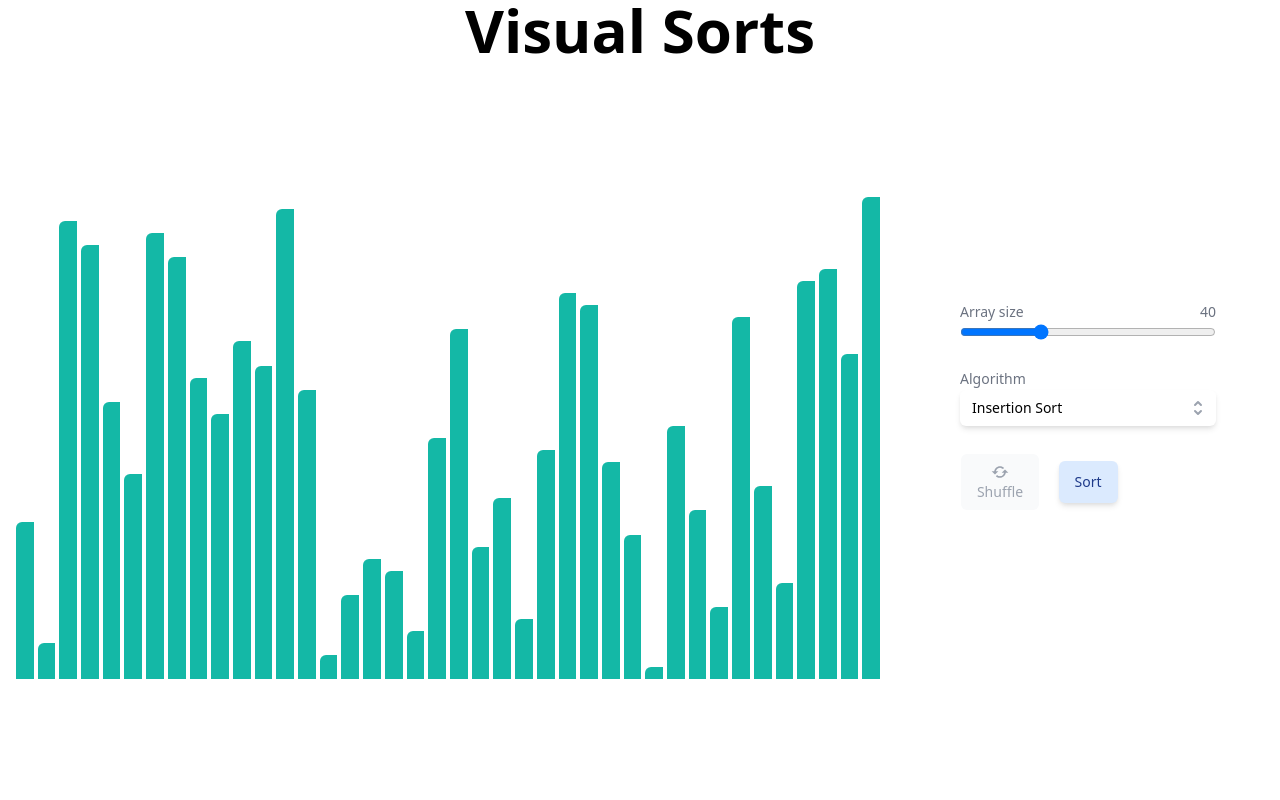
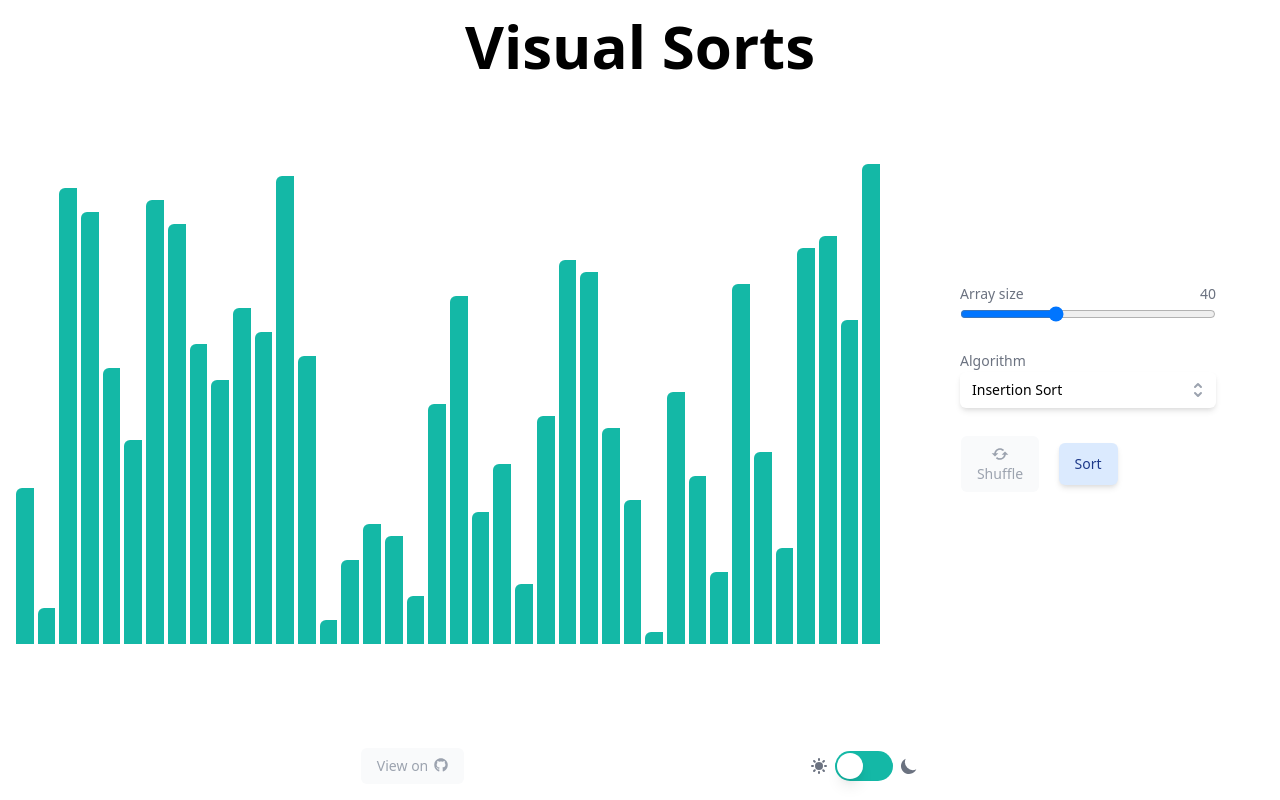
Before and after one commit to Talha-Ak/visual-sorts, a React (Create React App) app: page / in a window 1280 px wide. Built offline with nearby package versions, Linux system fonts and the light colour scheme.

Commit message:
Add dark mode + link to repo

```diff
--- a/package.json
+++ b/package.json
@@ -19,6 +19,7 @@
     "react-dom": "^17.0.2",
     "react-icons": "^4.2.0",
     "react-scripts": "4.0.3",
+    "source-map-explorer": "^2.5.2",
     "tailwindcss": "npm:@tailwindcss/postcss7-compat@^2.1.2",
     "tslib": "^2.2.0",
     "typescript": "^4.2.4",
@@ -30,6 +31,7 @@
     "serve": "serve -s build",
     "predeploy": "npm run build",
     "deploy": "gh-pages -d build",
+    "analyse": "source-map-explorer 'build/static/js/*.js'",
     "test": "craco test",
     "eject": "react-scripts eject",
     "lint": "eslint \"./src/**/*.{ts,tsx}\""
--- a/src/App.tsx
+++ b/src/App.tsx
@@ -1,13 +1,18 @@
 import Controls from './components/Controls';
+import NightModeToggle from './components/NightModeToggle';
 import Visualiser from './components/Visualiser';
 import sortingAlgorithms, { AnimationStep, generateArray } from './sorts/algorithms';
+import { FaGithub } from 'react-icons/fa';
+import { HiSun, HiMoon } from 'react-icons/hi';
 import { useEffect, useState, useRef } from 'react';
+import ControlButton from 'components/ControlButton';
 
 const App = () => {
 
   const [sortArray, setSortArray] = useState(() => generateArray(40));
   const [selectedSortIdx, setSelectedSortIdx] = useState(0);
   const [active, setActive] = useState(false);
+  const [isDarkMode, setIsDarkMode] = useState(document.documentElement.classList.contains('dark'));
   const activeRef = useRef(active);
   activeRef.current = active;
 
@@ -20,6 +25,15 @@ const App = () => {
     }
   }, [active]);
 
+  useEffect(() => {
+    localStorage.setItem('isDarkTheme', isDarkMode.toString());
+    if (isDarkMode) {
+      document.documentElement.classList.add('dark');
+    } else {
+      document.documentElement.classList.remove('dark');
+    }
+  }, [isDarkMode]);
+
   const startSort = () => {
     const animations = sortingAlgorithms[selectedSortIdx].sort(sortArray.slice());
     const bars = document.getElementsByClassName('visual-bars')[0].children;
@@ -29,7 +43,10 @@ const App = () => {
 
   const animateSort = (anim: AnimationStep[], idx: number, bars: HTMLCollection, delay: number) => {
     const prevBars = anim[idx - 1]?.indicies;
-    prevBars?.forEach(bar => bars[bar].classList.replace('bg-red-500', 'bg-teal-500'));
+    prevBars?.forEach(bar => {
+      bars[bar].classList.remove('bg-red-500', 'dark:bg-red-700');
+      bars[bar].classList.add('bg-teal-500', 'dark:bg-teal-600');
+    });
 
     const currBar1 = bars[anim[idx].indicies[0]] as HTMLElement;
     const currBar2 = bars[anim[idx].indicies[1]] as HTMLElement;
@@ -37,12 +54,16 @@ const App = () => {
     if (activeRef.current) {
       switch (anim[idx].type) {
         case 'compare':
-          currBar1.classList.replace('bg-teal-500', 'bg-red-500');
-          currBar2.classList.replace('bg-teal-500', 'bg-red-500');
+          [currBar1, currBar2].forEach(bar => {
+            bar.classList.remove('bg-teal-500', 'dark:bg-teal-600');
+            bar.classList.add('bg-red-500', 'dark:bg-red-700');
+          });
           break;
         case 'swap':
-          currBar1.classList.replace('bg-teal-500', 'bg-red-500');
-          currBar2.classList.replace('bg-teal-500', 'bg-red-500');
+          [currBar1, currBar2].forEach(bar => {
+            bar.classList.remove('bg-teal-500', 'dark:bg-teal-600');
+            bar.classList.add('bg-red-500', 'dark:bg-red-700');
+          });
           [currBar1.style.height, currBar2.style.height] = [currBar2.style.height, currBar1.style.height];
           break;
         case 'end':
@@ -55,17 +76,19 @@ const App = () => {
       setTimeout(() => animateSort(anim, idx, bars, delay), delay);
 
     } else {
-      currBar1.classList.replace('bg-red-500', 'bg-teal-500');
-      currBar2.classList.replace('bg-red-500', 'bg-teal-500');
+      [currBar1, currBar2].forEach(bar => {
+        bar.classList.remove('bg-red-500', 'dark:bg-red-700');
+        bar.classList.add('bg-teal-500', 'dark:bg-teal-600');
+      });
     }
   };
 
   return (
-    <div className='h-screen max-w-screen-2xl mx-auto flex flex-col gap-16 md:gap-4'>
-      <h1 className='font-sans font-black text-center text-4xl md:text-6xl'>Visual Sorts</h1>
-      <div className="flex-grow gap-y-5 md:grid md:grid-cols-10 items-center">
+    <div className='h-screen max-w-screen-2xl mx-auto flex flex-col gap-8 md:gap-0'>
+      <h1 className='mt-4 font-sans font-black text-center text-4xl md:text-6xl dark:text-trueGray-200 transition-colors duration-150'>Visual Sorts</h1>
+      <div className='flex-grow gap-y-5 md:grid md:grid-cols-10 items-center'>
         <Visualiser sortArray={sortArray} />
-        <div className='my-8 md:mt-0 md:col-span-4 lg:col-span-3 flex flex-col items-center gap-y-5 mx-4'>
+        <div className='my-8 md:m-0 md:col-span-4 lg:col-span-3 flex flex-col items-center gap-y-5 mx-4'>
           <Controls
             isRunning={active}
             sortNames={sortingAlgorithms.map(sort => sort.name)}
@@ -82,6 +105,17 @@ const App = () => {
           />
         </div>
       </div>
+        <div className='p-4 flex items-center justify-evenly text-gray-500 dark:text-gray-400'>
+          <ControlButton handleClick={() => window.location.href = 'https://github.com/Talha-Ak/visual-sorts'}>
+            View on
+            <FaGithub className='ml-1.5 mb-1 inline'/>
+          </ControlButton>
+          <div className='flex items-center justify-center space-x-1.5'>
+            <HiSun className='inline w-5 h-5' />
+            <NightModeToggle isNightMode={isDarkMode} handleToggle={setIsDarkMode}/>
+            <HiMoon className='inline w-5 h-5' />
+          </div>
+        </div>
     </div>
   );
 };
--- /dev/null
+++ b/src/components/ControlButton.tsx
@@ -0,0 +1,20 @@
+import React, { PropsWithChildren } from 'react';
+
+interface Props {
+  handleClick: () => void;
+}
+
+const ControlButton = React.forwardRef<HTMLButtonElement, PropsWithChildren<Props>>(({handleClick, children}, ref) => (
+    <button
+      ref={ref}
+      onClick={handleClick}
+      type='button'
+      className='h-full px-4 py-2 text-sm font-medium text-gray-400 bg-gray-50 dark:bg-trueGray-800 hover:bg-gray-100 dark:hover:bg-trueGray-700 active:bg-gray-200 dark:active:bg-trueGray-600 transition-colors duration-150 rounded-md focus:outline-none focus-visible:ring-2 focus-visible:ring-blue-500'
+    >
+      {children}
+    </button>
+));
+
+ControlButton.displayName = 'ControlButton';
+
+export default ControlButton;
--- a/src/components/Controls.tsx
+++ b/src/components/Controls.tsx
@@ -2,6 +2,7 @@ import SortListbox from './SortListbox';
 import { BiReset, BiRefresh } from 'react-icons/bi';
 import { Transition } from '@headlessui/react';
 import { Fragment } from 'react';
+import ControlButton from './ControlButton';
 
 interface Props {
   isRunning: boolean;
@@ -28,14 +29,14 @@ const Controls = ({
 }: Props) => (
   <>
     <div className='w-64'>
-      <div className='flex justify-between text-sm font-medium text-gray-500'>
+      <div className='text-sm font-medium text-gray-500 dark:text-gray-400'>
         <span>Array size</span>
-        <span>{arraySize}</span>
+        <span className='float-right'>{arraySize}</span>
       </div>
       <input
         type='range'
         min='5'
-        max='120'
+        max='100'
         disabled={isRunning}
         value={arraySize}
         onChange={handleArrayChange}
@@ -50,21 +51,19 @@ const Controls = ({
       disabled={isRunning}
     />
     <div className='w-64 mt-2 mb-8 grid grid-cols-3 gap-x-2 justify-items-center'>
-      <button
-        onClick={handleShuffleClick}
-        type='button'
-        className='h-full px-4 py-2 text-sm font-medium text-gray-400 bg-gray-50 hover:bg-gray-100 active:bg-gray-200 rounded-md focus:outline-none focus-visible:ring-2 focus-visible:ring-blue-500'
-      >
+      <ControlButton handleClick={handleShuffleClick}>
         <BiRefresh className="w-5 h-5 mx-auto" aria-hidden="true" />
-          Shuffle
-      </button>
+        Shuffle
+      </ControlButton>
+
       <button
         onClick={handleSortClick}
         type='button'
-        className='z-0 min-w-0 h-3/4 px-4 py-2.5 self-center text-sm font-medium text-blue-900 bg-blue-100 rounded-md shadow-md transition-transform transform motion-reduce:transition-none duration-75 ease-out active:translate-y-0.5 active:shadow-none hover:bg-blue-200 active:bg-blue-300 focus:outline-none focus-visible:ring-2 focus-visible:ring-blue-500'
+        className='z-0 min-w-0 h-3/4 px-4 py-2.5 self-center text-sm font-medium text-blue-900 dark:text-blue-400 bg-blue-100 dark:bg-gray-700 hover:bg-blue-200 dark:hover:bg-gray-600 active:bg-blue-300 dark:active:bg-gray-500 rounded-md shadow-md transition transform motion-reduce:transition-none duration-75 ease-out active:translate-y-0.5 active:shadow-none focus:outline-none focus-visible:ring-2 focus-visible:ring-blue-500'
       >
         Sort
     </button>
+
       <Transition
         as={Fragment}
         show={isRunning}
@@ -73,15 +72,12 @@ const Controls = ({
         leave='transition ease-in duration-100'
         leaveFrom='opacity-100' leaveTo='opacity-0'
       >
-        <button
-          onClick={handleResetClick}
-          type='button'
-          className='h-full px-4 py-2 text-sm font-medium text-gray-400 bg-gray-50 hover:bg-gray-100 active:bg-gray-200 rounded-md focus:outline-none focus-visible:ring-2 focus-visible:ring-blue-500'
-        >
+        <ControlButton handleClick={handleResetClick}>
           <BiReset className="w-5 h-5 mx-auto" aria-hidden="true" />
           Reset
-        </button>
+        </ControlButton>
       </Transition>
+
     </div>
   </>
 );
--- /dev/null
+++ b/src/components/NightModeToggle.tsx
@@ -0,0 +1,27 @@
+import { Switch } from '@headlessui/react';
+
+interface Props {
+  handleToggle: (checked: boolean) => void;
+  isNightMode: boolean;
+}
+
+const NightModeToggle = ({handleToggle, isNightMode}: Props) => {
+
+  return (
+      <Switch
+        checked={isNightMode}
+        onChange={handleToggle}
+        className={`${isNightMode ? 'bg-teal-900' : 'bg-teal-500'}
+          inline-flex flex-shrink-0 h-[30px] w-[58px] border-2 border-transparent rounded-full cursor-pointer transition-colors ease-in-out duration-200 focus:outline-none focus-visible:ring-2  focus-visible:ring-white focus-visible:ring-opacity-75`}
+      >
+        <span className="sr-only">Use setting</span>
+        <span
+          aria-hidden="true"
+          className={`${isNightMode ? 'translate-x-7' : 'translate-x-0'}
+            pointer-events-none inline-block h-[26px] w-[26px] rounded-full bg-white shadow-lg transform ring-0 transition ease-in-out duration-200`}
+        />
+      </Switch>
+  );
+};
+
+export default NightModeToggle;
--- a/src/components/Visualiser.tsx
+++ b/src/components/Visualiser.tsx
@@ -3,9 +3,9 @@ interface Props {
 }
 
 const Visualiser = ({sortArray}: Props) => (
-  <div className='visual-bars col-span-6 lg:col-span-7 h-4/6 flex items-end justify-center space-x-0.5 md:space-x-1 mx-4'>
+  <div className='visual-bars col-span-6 lg:col-span-7 h-[24rem] lg:h-[30rem] flex items-end justify-center space-x-0.5 md:space-x-1 mx-4'>
     {sortArray.map((value, _, array) => (
-    <div key={value + Date().toString()} className='w-14 bg-teal-500 rounded-tl-md  ' style={{ height: `${(value + 1) / array.length * 100}%` }}></div>
+    <div key={value + Date().toString()} className='w-14 bg-teal-500 dark:bg-teal-600 rounded-tl-md  ' style={{ height: `${(value + 1) / array.length * 100}%` }}></div>
   ))}
 </div>
 );
--- a/src/index.css
+++ b/src/index.css
@@ -1,3 +1,9 @@
 @tailwind base;
 @tailwind components;
 @tailwind utilities;
+
+@layer base {
+  body {
+    @apply dark:bg-trueGray-900 transition-colors duration-150
+  }
+}
--- a/src/index.tsx
+++ b/src/index.tsx
@@ -5,7 +5,7 @@ import App from './App';
 
 ReactDOM.render(
   <React.StrictMode>
-    <App />
+      <App />
   </React.StrictMode>,
   document.getElementById('root')
 );
--- a/tailwind.config.js
+++ b/tailwind.config.js
@@ -4,11 +4,12 @@ const colors = require('tailwindcss/colors');
 module.exports = {
   mode: 'jit',
   purge: ['./src/**/*.{js,jsx,ts,tsx}', './public/index.html'],
-  darkMode: false, // or 'media' or 'class'
+  darkMode: 'class', // or 'media' or 'class'
   theme: {
     extend: {
       colors: {
         teal: colors.teal,
+        trueGray: colors.trueGray,
       }
     },
   },
```
Also changed, not shown: public/index.html (+11 -4 lines), src/components/SortListbox.tsx (+5 -5 lines), 2 other files (tests, documents, lock files or other folders).
